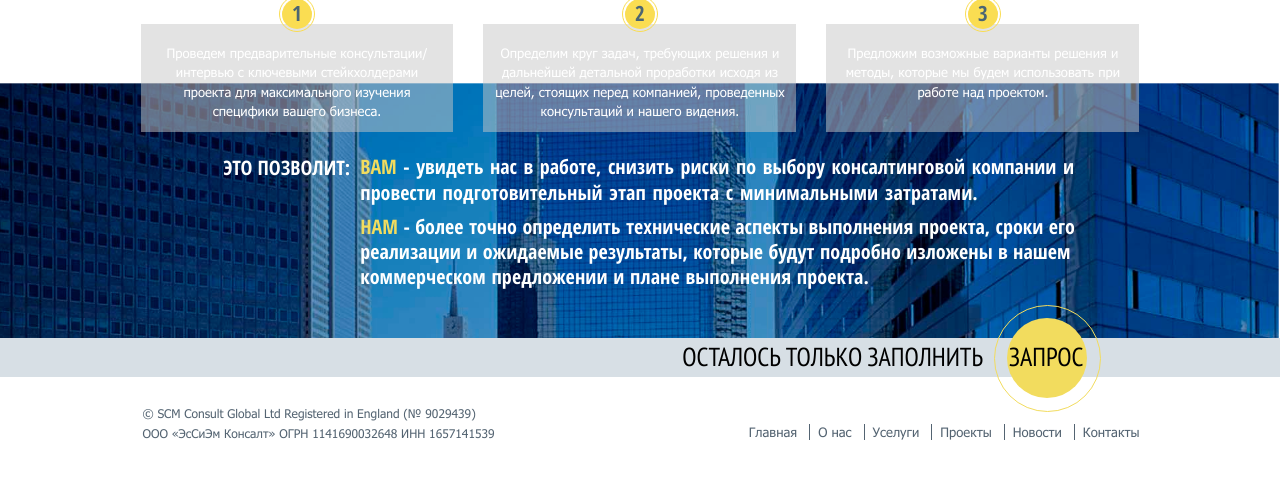
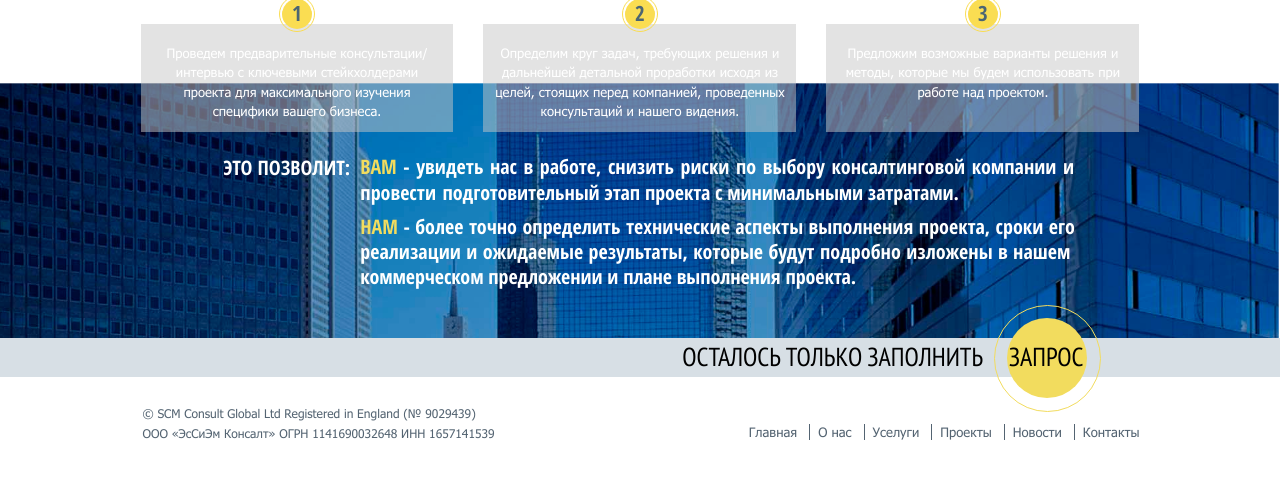
Before and after one commit to ArtGarm/new-zeland, a PHP site: page /process.php in a window 1280 px wide. Shown: the part 2784-3275 px from the top of the page. Run offline with PHP 8.4, Linux system fonts and the light colour scheme; style sheets or scripts are compiled from the project's sources; some libraries are stand-ins or nearby versions.

Commit message:
adaptation brbrbr

```diff
--- a/css/adaptation.css
+++ b/css/adaptation.css
@@ -275,7 +275,8 @@
   }
   .bottomsection-section .bottomsection-info .info p .fix {
     color: #fff;
-    letter-spacing: 0.1rem;
+    letter-spacing: -0.1rem;
+    word-spacing: 0;
   }
   .bottomsection-section .bottomsection-info .info p:last-child {
     margin-bottom: 0;
--- a/sass/adaptation.scss
+++ b/sass/adaptation.scss
@@ -169,7 +169,7 @@
             .this{margin-top: 2px;}
             .info{margin-top: 2px;
                 p{letter-spacing: 0;word-spacing: 1.6rem;line-height: 26rem;margin-bottom: 8px;
-                    .fix{color:#fff;letter-spacing:0.1rem;}
+                    .fix{color:#fff;letter-spacing:-0.1rem;word-spacing: 0;}
                     &:last-child{margin-bottom: 0;word-spacing: 0.5rem;line-height: 25px;}
                 }
             }
```
